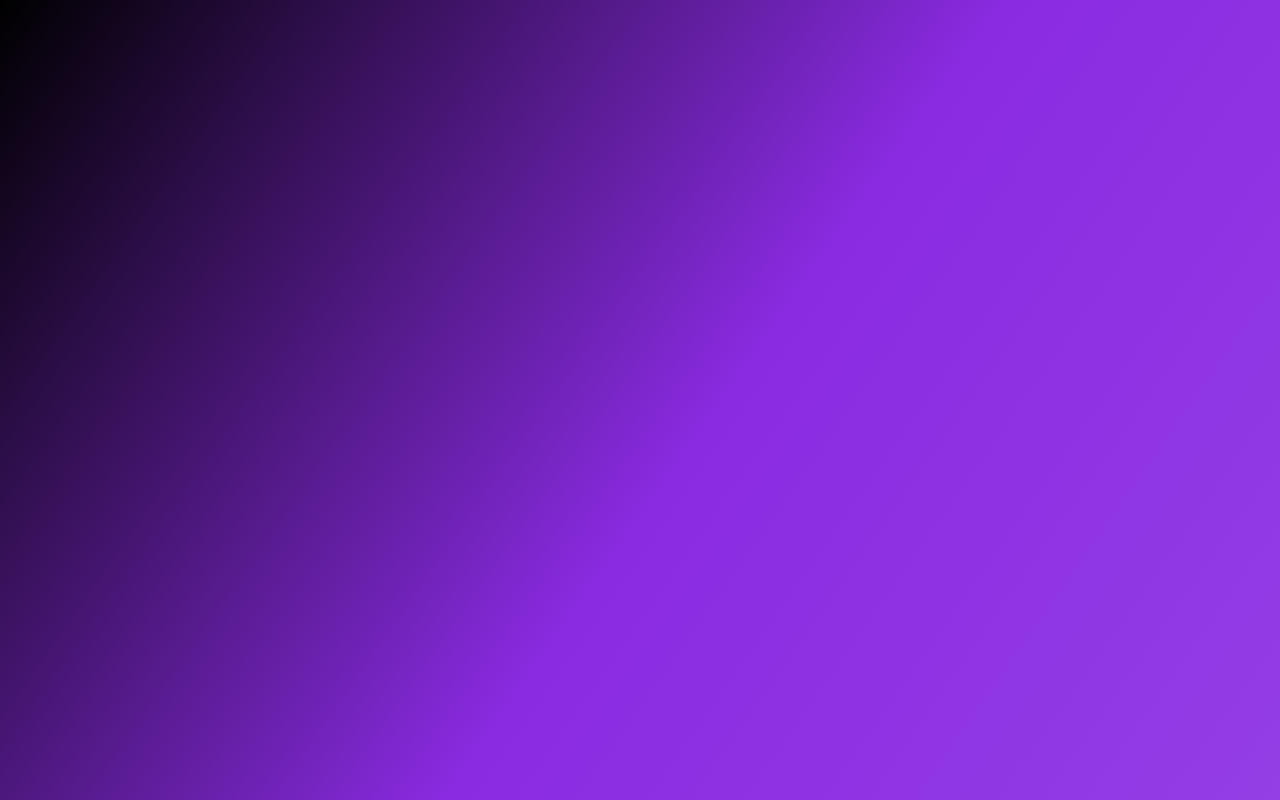
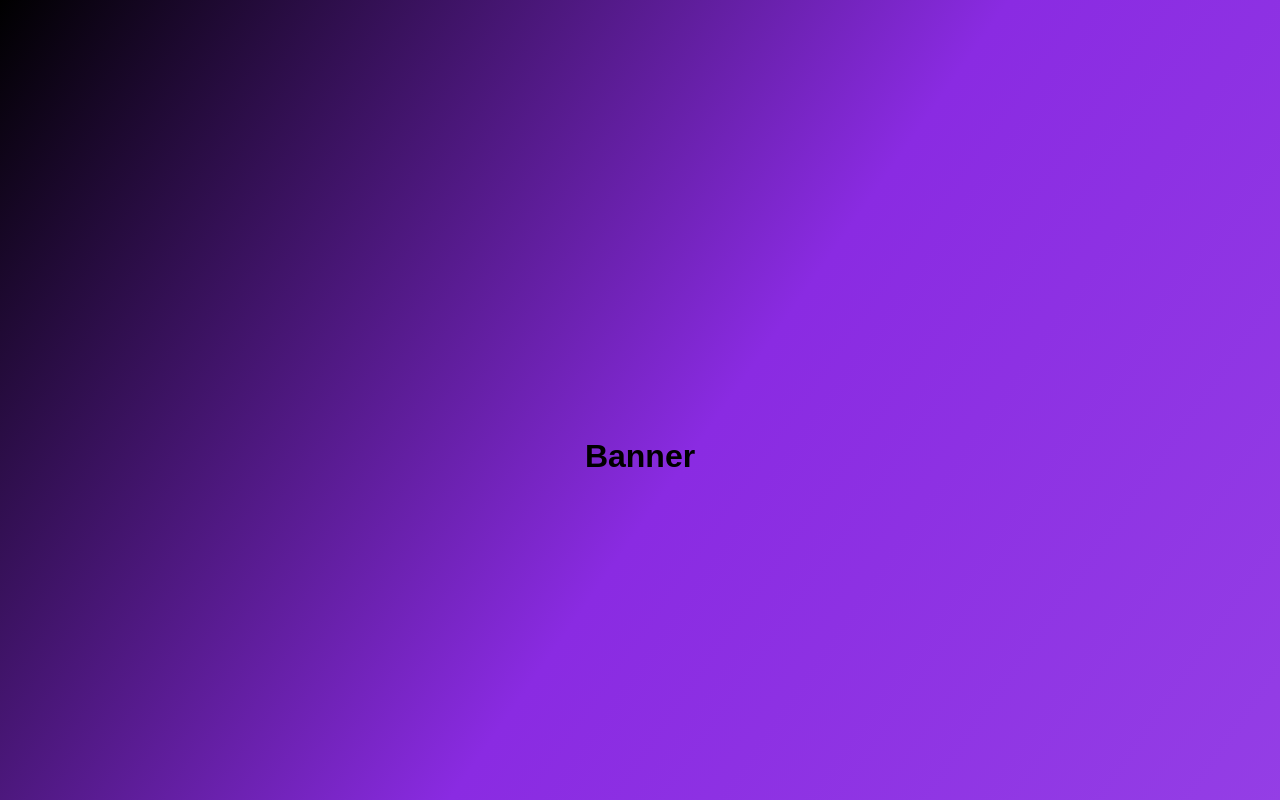
Before and after one commit to JasonGarcia131/UserLogin, a React (Create React App) app in the folder frontend/: page /profile in a window 1280 px wide. Before the commit this address had no page. Shown: the top 800 px of the page. Built offline with nearby package versions, Linux system fonts and the light colour scheme.

Commit message:
started banner component

```diff
--- a/frontend/src/App.js
+++ b/frontend/src/App.js
@@ -1,6 +1,7 @@
 import './App.css';
 import Register from './components/Register';
 import Login from './components/Login';
+import Profile from './pages/Profile';
 import HomePage from './components/HomePage';
 import {Routes, Route} from "react-router-dom";
 import Users from "./components/Users";
@@ -14,6 +15,7 @@ function App() {
         <Route path="/register" element={<Register/>}/>
         <Route path="/login" element={<Login/>}/>
         <Route path="/users" element={<Users/>}/>
+        <Route path="/profile" element={<Profile/>}/>
       </Routes>
       {/* <div className="formContainer">
         <Register/>
--- a/frontend/src/components/Banner.jsx
+++ b/frontend/src/components/Banner.jsx
@@ -0,0 +1,12 @@
+import React from "react";
+
+function Banner () {
+
+    return(
+        <header>
+            <h1>Banner</h1>
+        </header>
+    )
+}
+
+export default Banner
--- a/frontend/src/pages/Profile.jsx
+++ b/frontend/src/pages/Profile.jsx
@@ -0,0 +1,11 @@
+import Banner from "../components/Banner";
+
+function Profile (){
+
+    return(
+        <Banner/>
+    )
+
+}
+
+export default Profile;
```
